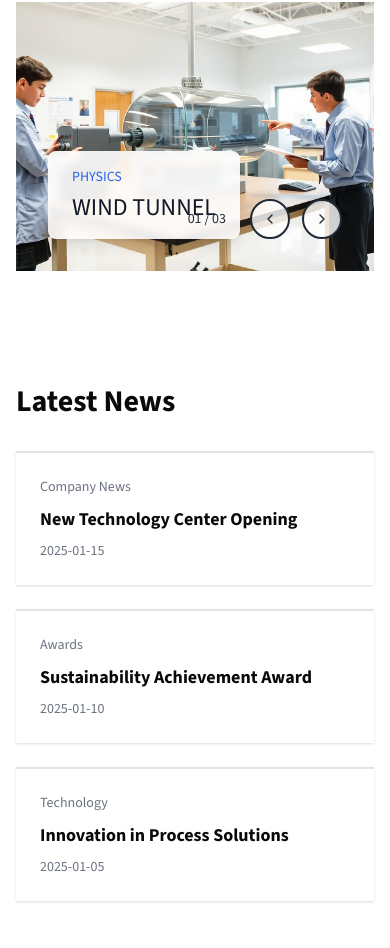
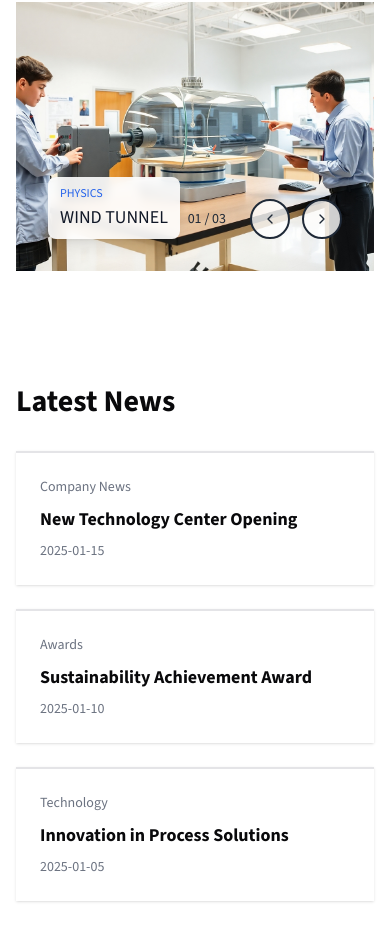
Before and after one commit to Tecplore-innovations/Tecplore_website, a Next.js app in the folder web/: page / in a window 390 px wide. Shown: the part 2585-3533 px from the top of the page. Built offline with nearby package versions, Linux system fonts and the light colour scheme.

Commit message:
Mobile Minor changes

```diff
--- a/web/src/components/Home/FeaturedProjects.tsx
+++ b/web/src/components/Home/FeaturedProjects.tsx
@@ -98,14 +98,14 @@ const ModernSlider = () => {
                   />
                   {/* Text Overlay */}
                   <div className="absolute bottom-8 left-8">
-                    <motion.div
+                  <motion.div
                       initial={{ opacity: 0, y: 20 }}
                       animate={{ opacity: 1, y: 0 }}
                       transition={{ duration: 0.5 }}
-                      className="bg-white/90 backdrop-blur-sm px-6 py-4 rounded-lg shadow-lg"
+                      className="bg-white/90 backdrop-blur-sm px-3 py-2 md:px-6 md:py-4 rounded-lg shadow-lg"
                     >
-                      <p className="text-sm font-medium text-blue-600 mb-1">{slide.category}</p>
-                      <h3 className="text-2xl font-light text-gray-900">{slide.title}</h3>
+                      <p className="text-xs md:text-sm font-medium text-blue-600 mb-0.5 md:mb-1">{slide.category}</p>
+                      <h3 className="text-lg md:text-2xl font-light text-gray-900">{slide.title}</h3>
                     </motion.div>
                   </div>
                 </div>
```
